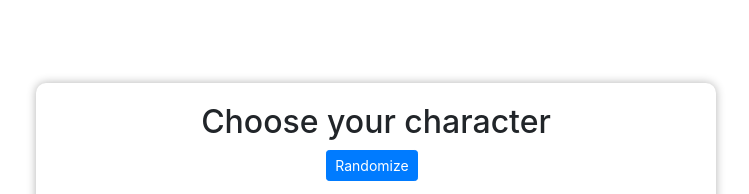
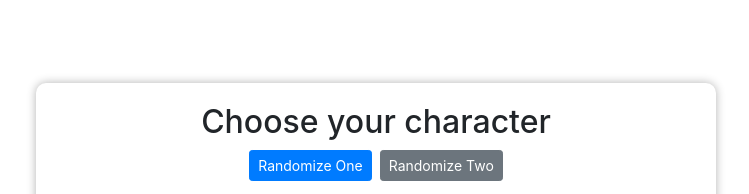
Before and after one commit to acev0010/guess_who, a plain HTML site: page index.html in a window 1280 px wide. Shown: the top 194 px of the page, without its empty margins (49-798 px from the left). Drawn offline with nearby package versions, Linux system fonts and the light colour scheme.

Commit message:
two instead of one

```diff
--- a/index.html
+++ b/index.html
@@ -13,7 +13,8 @@
         <div class="board" id="board1">
             <h2 class="text-center">Choose your character</h2>
             <div class="d-flex justify-content-center">
-                <button onclick="randomizeCharacter()" class="btn btn-primary btn-sm mr-2">Randomize</button>
+                <button onclick="randomizeCharacter()" class="btn btn-primary btn-sm mr-2">Randomize One</button>
+                <button onclick="randomizeTwoCharacters()" class="btn btn-secondary btn-sm">Randomize Two</button>
             </div>
             <div class="row mt-3">
             <div class="character-small" onclick="flipSmallCharacter(this)">
@@ -56,6 +57,8 @@
                 <img src="./characters/tighnari.png" alt="Character 2">
                 <div class="overlay"></div>
             </div>
+
+
             <div class="character-small" onclick="flipSmallCharacter(this)">
                 <img src="./characters/aether.PNG" alt="Character 3">
                 <div class="overlay"></div>
@@ -147,6 +150,8 @@
                 <div class="overlay"></div>
             </div>
         </div>
+
+
         <h2 class="text-center mt-4">Guess who!</h2>
 
         <div class="row mt-3">
--- a/script.js
+++ b/script.js
@@ -48,6 +48,41 @@ function randomizeCharacter() {
     }
 }
 
+function randomizeTwoCharacters() {
+    // Get all character-small elements
+    let allSmallCharacters = document.querySelectorAll('.character-small');
+
+    // Remove flipped class from all character-small elements
+    allSmallCharacters.forEach(char => {
+        char.classList.remove('flipped');
+    });
+
+    let iterations = 10; // Number of iterations before final selection
+    let delay = 100; // Initial delay in milliseconds
+
+    for (let i = 0; i <= iterations; i++) {
+        setTimeout(() => {
+            let randomIndex1 = Math.floor(Math.random() * allSmallCharacters.length);
+            let randomIndex2;
+            do {
+                randomIndex2 = Math.floor(Math.random() * allSmallCharacters.length);
+            } while (randomIndex2 === randomIndex1);
+
+            // Remove flipped class from all character-small elements before adding it to the new ones
+            allSmallCharacters.forEach(char => {
+                char.classList.remove('flipped');
+            });
+
+            // Add flipped class to the randomly selected character-small elements
+            allSmallCharacters[randomIndex1].classList.add('flipped');
+            allSmallCharacters[randomIndex2].classList.add('flipped');
+
+            // Increase delay to slow down the animation
+            delay += 50;
+        }, i * delay);
+    }
+}
+
 function unflipAll() {
     let allLargeCharacters = document.querySelectorAll('.board#board1 .character');
     allLargeCharacters.forEach(char => {
```
